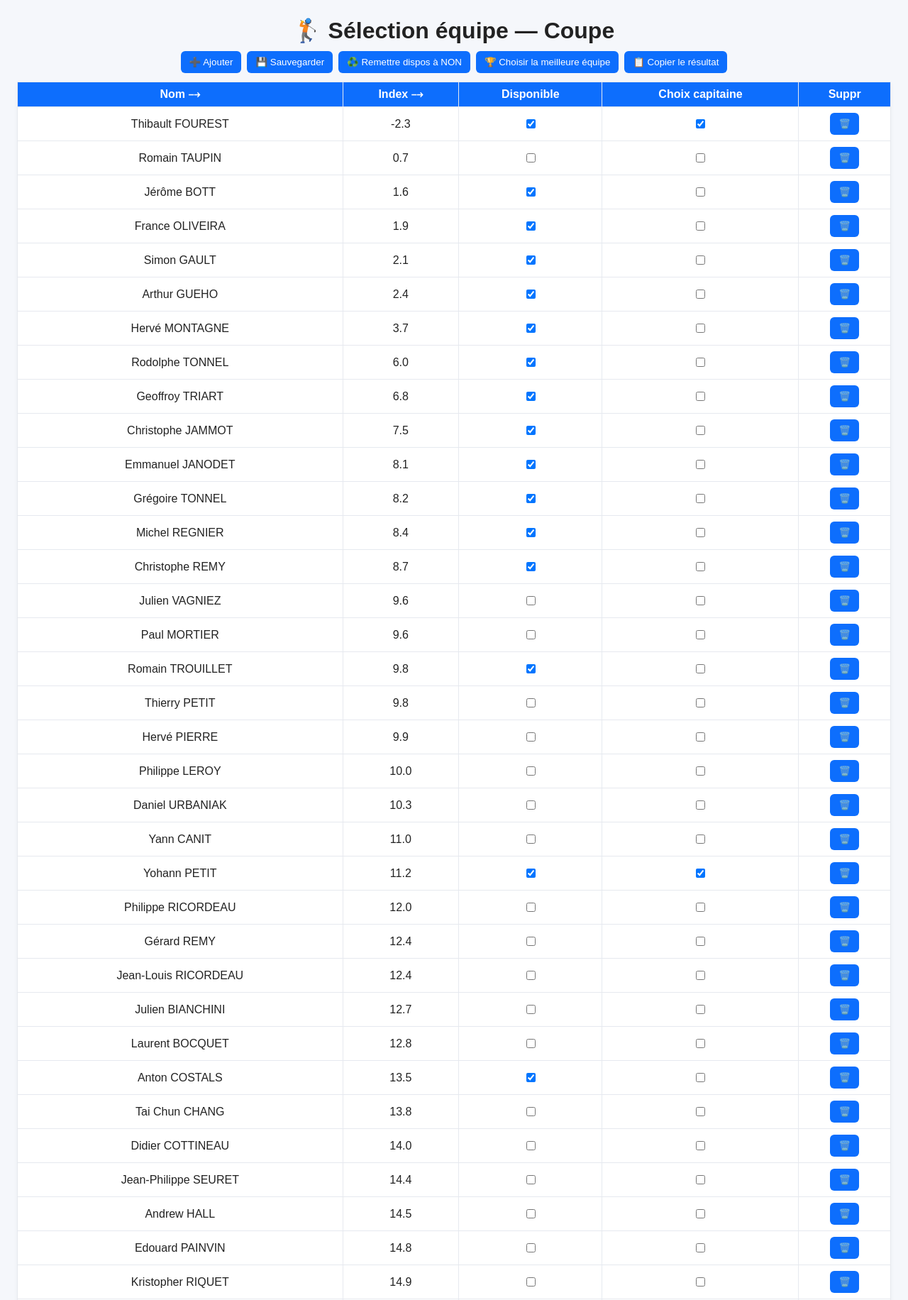
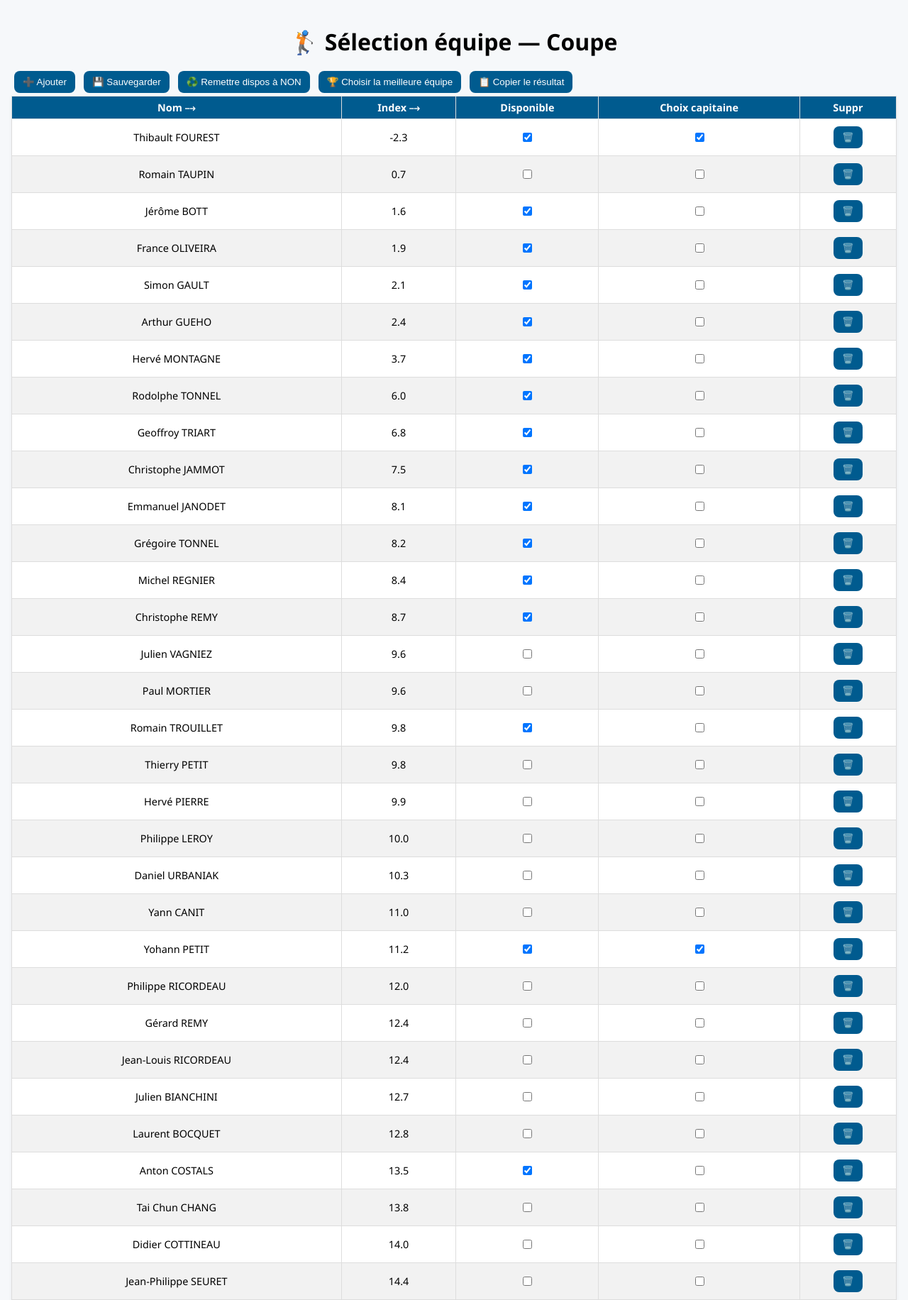
Before and after one commit to photogolffrance/golfapp, a Flask app: page / in a window 1280 px wide. Shown: the top 1832 px of the page at 71% size. Run offline with Flask 3, Linux system fonts and the light colour scheme.

Commit message:
Update style.css

```diff
--- a/static/style.css
+++ b/static/style.css
@@ -1,16 +1,105 @@
-body { font-family: Arial, sans-serif; margin: 24px; background:#f5f7fb; color:#222; }
-header h1 { text-align:center; margin-bottom:10px; }
-header h3 { text-align:center; margin-bottom:5px; }
-.controls, .footer-actions { display:flex; gap:8px; justify-content:center; margin-bottom:12px; }
-button { padding:8px 12px; border-radius:6px; border:none; cursor:pointer; background:#0d6efd; color:white; }
-button:hover { opacity:0.9; }
-button:disabled { opacity:0.6; cursor:not-allowed; }
-button.danger { background:#dc3545; }
-#players-table { width:100%; border-collapse:collapse; background:white; box-shadow:0 2px 6px rgba(0,0,0,0.04); }
-#players-table th, #players-table td { border:1px solid #e6e9ef; padding:8px; text-align:center; }
-#players-table th { background:#0d6efd; color:white; cursor:pointer; }
-#result { background:white; padding:12px; border-radius:8px; box-shadow:0 1px 3px rgba(0,0,0,0.04); margin-bottom:12px; }
-.err { color:#c00; font-weight:700; }
-.capped { color:#b33; font-weight:700; margin-left:6px; }
-.status { margin-left:12px; color:#666; font-style:italic; }
-.cell-index { min-width:60px; }
+body {
+  font-family: 'Segoe UI', Tahoma, Geneva, Verdana, sans-serif;
+  background-color: #f6f8fa;
+  margin: 0;
+  padding: 1rem;
+}
+
+h1, h2 {
+  text-align: center;
+  margin-bottom: 1rem;
+}
+
+/* Conteneur principal */
+.container {
+  max-width: 900px;
+  margin: 0 auto;
+}
+
+/* TABLEAU JOUEURS */
+table {
+  width: 100%;
+  border-collapse: collapse;
+  font-size: 0.9rem;
+  background-color: white;
+  box-shadow: 0 2px 6px rgba(0, 0, 0, 0.05);
+}
+
+th, td {
+  border: 1px solid #ddd;
+  padding: 6px 4px;
+  text-align: center;
+  white-space: nowrap;
+}
+
+th {
+  background-color: #005b8f;
+  color: white;
+  cursor: pointer;
+}
+
+tr:nth-child(even) {
+  background-color: #f2f2f2;
+}
+
+/* TABLEAU RÉACTIF POUR MOBILE */
+.table-container {
+  overflow-x: auto;
+}
+
+@media screen and (max-width: 600px) {
+  body {
+    padding: 0.5rem;
+  }
+  table {
+    font-size: 0.75rem;
+  }
+  th, td {
+    padding: 4px 2px;
+  }
+  button, select, input {
+    font-size: 0.8rem;
+    padding: 6px;
+  }
+  h1 {
+    font-size: 1.2rem;
+  }
+}
+
+/* BOUTONS */
+button {
+  background-color: #005b8f;
+  color: white;
+  border: none;
+  border-radius: 8px;
+  padding: 8px 12px;
+  cursor: pointer;
+  margin: 4px;
+  transition: background-color 0.2s ease;
+}
+
+button:hover {
+  background-color: #0070b8;
+}
+
+/* RÉSULTATS */
+#resultat {
+  background: white;
+  border-radius: 10px;
+  padding: 1rem;
+  margin-top: 1.5rem;
+  box-shadow: 0 2px 6px rgba(0,0,0,0.1);
+}
+
+#resultat pre {
+  font-size: 0.9rem;
+  white-space: pre-wrap;
+}
+
+/* ZONE FIXE SUR MOBILE */
+@media (max-width: 480px) {
+  th:nth-child(1), td:nth-child(1) { width: 80px; }   /* Nom */
+  th:nth-child(2), td:nth-child(2) { width: 50px; }   /* Index */
+  th:nth-child(3), td:nth-child(3) { width: 80px; }   /* Capitaine */
+  th:nth-child(4), td:nth-child(4) { width: 90px; }   /* Dispo */
+}
```
